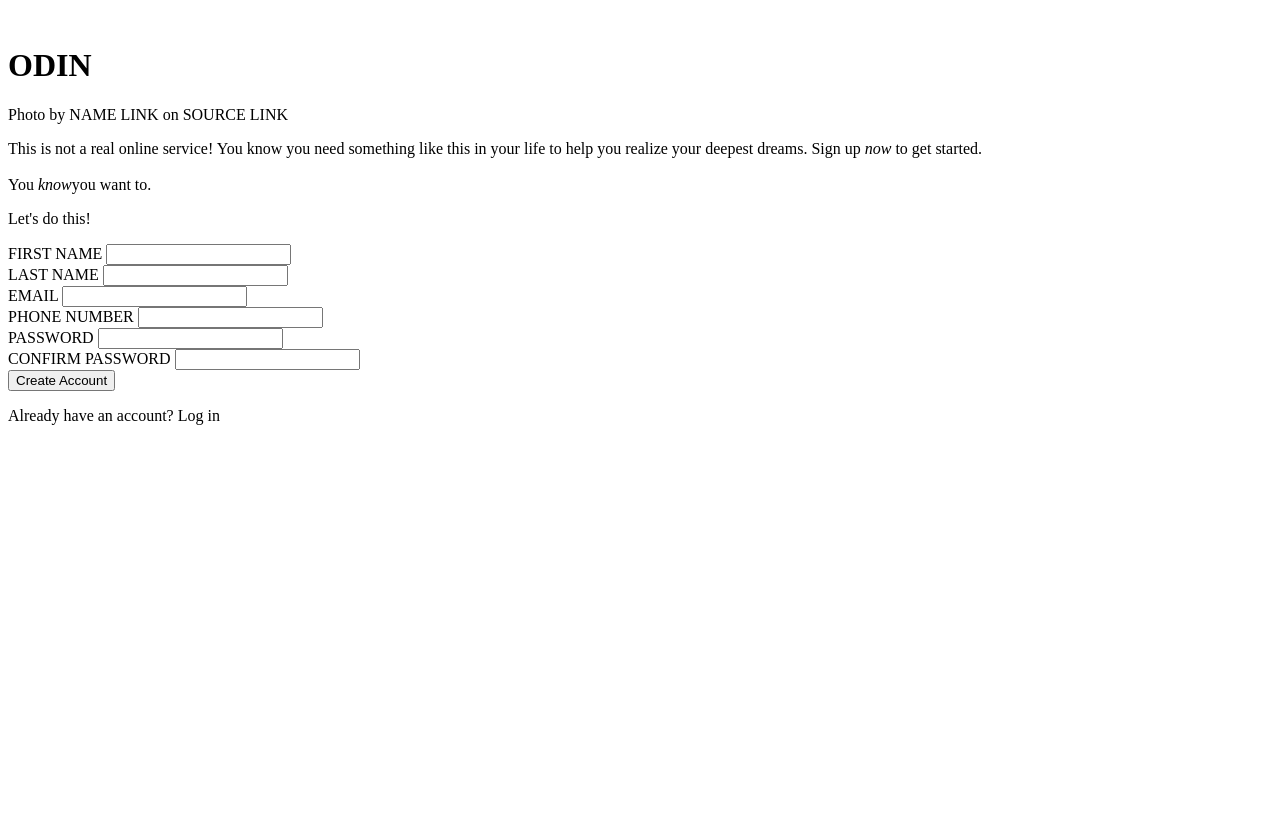
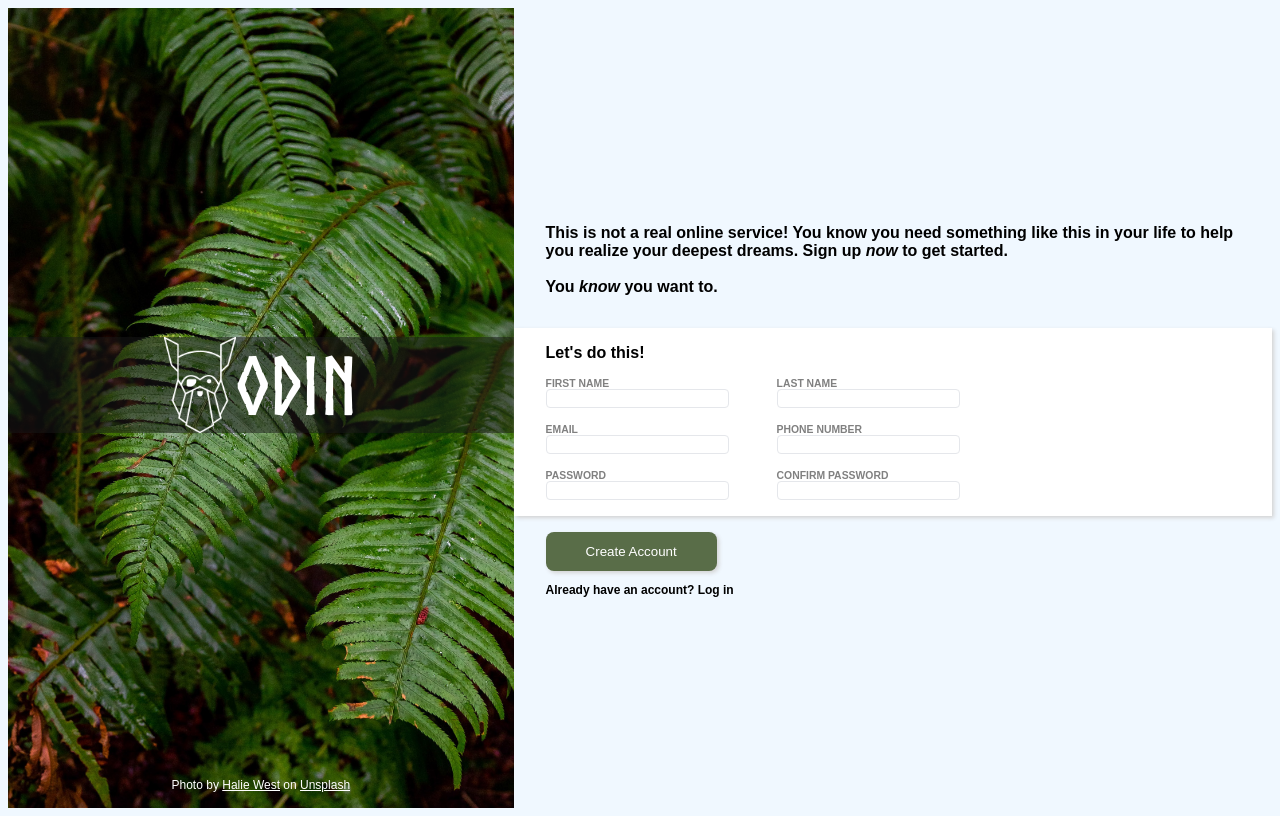
Before and after one commit to Rarstyak/odin-sign-up-form, a plain HTML site: page index.html in a window 1280 px wide. Drawn offline with Linux system fonts and the light colour scheme.

Commit message:
Add basic css

```diff
--- /dev/null
+++ b/css/style.css
@@ -0,0 +1,122 @@
+@font-face {
+    font-family: norseBold;
+    src: url("../font/Norse-Bold.otf");
+}
+
+:root {
+    font-family: Arial, Helvetica, sans-serif;
+    font-size: 16px;
+    font-weight: bold;
+}
+
+a {
+    color: inherit;
+}
+
+body {
+    display: flex;
+    background-color: aliceblue;
+    height: 100vh;
+}
+
+.sidebar {
+    color: white;
+    flex: 2 0 0;
+    background-image: url("../img/halie-west-25xggax4bSA-unsplash.jpg");
+    background-repeat: no-repeat;
+    background-size: cover;
+    display: flex;
+    flex-direction: column;
+    justify-content: flex-end;
+    align-items: stretch;
+}
+
+.sidebar-info {
+    background-color: rgba(25, 25, 25, 0.5);
+    font-family: norseBold;
+    font-size: 5rem;
+    display: flex;
+    justify-content: center;
+    align-items: center;
+    margin: auto 0;
+}
+
+.sidebar-info img {
+    height: 6rem;
+}
+
+div.credit {
+    text-align: center;
+    font-size: 0.75rem;
+    font-weight: normal;
+    margin: 1rem;
+}
+
+.sign-up-main {
+    flex: 3 0 0;
+    display: flex;
+    flex-direction: column;
+    justify-content: center;
+}
+
+form > *{
+    padding: 1rem 2rem;
+}
+
+.entry-container {
+    background-color: white;
+    display: flex;
+    flex-direction: column;
+    gap: 1rem;
+    box-shadow: 2px 2px 4px lightgray;
+}
+
+.entry-container p {
+    margin: 0;
+}
+
+.entry-row {
+    display: flex;
+    gap: 3rem;
+}
+
+.entry {
+    display: flex;
+    flex-direction: column;
+}
+
+label {
+    font-size: 0.65rem;
+    font-weight: bolder;
+    color: grey;
+}
+
+input {
+    border: 1px solid;
+    border-radius: 0.25rem;
+    color: lightgrey;
+    border-color: #E5E7EB;
+}
+
+input:focus {
+    outline: none;
+    border-color: blue;
+    box-shadow: 2px 2px 4px lightgray;
+}
+
+button {
+    color: white;
+    background-color: #596D48;
+    padding: 0.75rem 2.5rem;
+    border-radius: 0.5rem;
+    border: none;
+    box-shadow: 2px 2px 4px lightgray;
+}
+
+p {
+    font-size: 1rem;
+}
+
+p.log-in {
+    font-size: 0.75rem;
+}
--- a/index.html
+++ b/index.html
@@ -4,20 +4,22 @@
     <meta charset="UTF-8">
     <meta http-equiv="X-UA-Compatible" content="IE=edge">
     <meta name="viewport" content="width=device-width, initial-scale=1.0">
-    <link rel="stylesheet" href="style.css">
+    <link rel="stylesheet" href="./css/style.css">
     <title>Sign Up Form</title>
 </head>
 <body>
     <div class="sidebar">
         <div class="sidebar-info">
-            <img src="" alt="">
-            <h1>ODIN</h1>
+            <img src="./img/odin-lined.png" alt="lined Odin logo">
+            <div>ODIN</div>
         </div>
-        <p class="credit">Photo by NAME LINK on SOURCE LINK</p>
+        <div class="credit">Photo by <a href="https://unsplash.com/@haliewestphoto">Halie West</a> on <a href="https://unsplash.com/photos/25xggax4bSA">Unsplash</a></div>
     </div>
     <div class="sign-up-main">
-        <p>This is not a real online service! You know you need something like this in your life to help you realize your deepest dreams. Sign up <em>now</em> to get started.<br><br>You <em>know</em>you want to.</em></p>
         <form action="" method="get">
+            <div class="sign-up-info-container">
+                <p>This is not a real online service! You know you need something like this in your life to help you realize your deepest dreams. Sign up <em>now</em> to get started.<br><br>You <em>know</em> you want to.</em></p>
+            </div>
             <div class="entry-container">
                 <p>Let's do this!</p>
                 <div class="entry-row">
@@ -51,8 +53,10 @@
                     </div>
                 </div>
             </div>
-            <button type="submit">Create Account</button>
-            <p class="log-in">Already have an account? <a>Log in</a></p>
+            <div class="submit-container">
+                <button type="submit">Create Account</button>
+                <p class="log-in">Already have an account? <a>Log in</a></p>
+            </div>
         </form>
     </div>
 </body>
```
Also changed, not shown: font/Norse-Bold.otf (added), img/halie-west-25xggax4bSA-unsplash.jpg (added), img/odin-lined.png (added), style.css (deleted).
